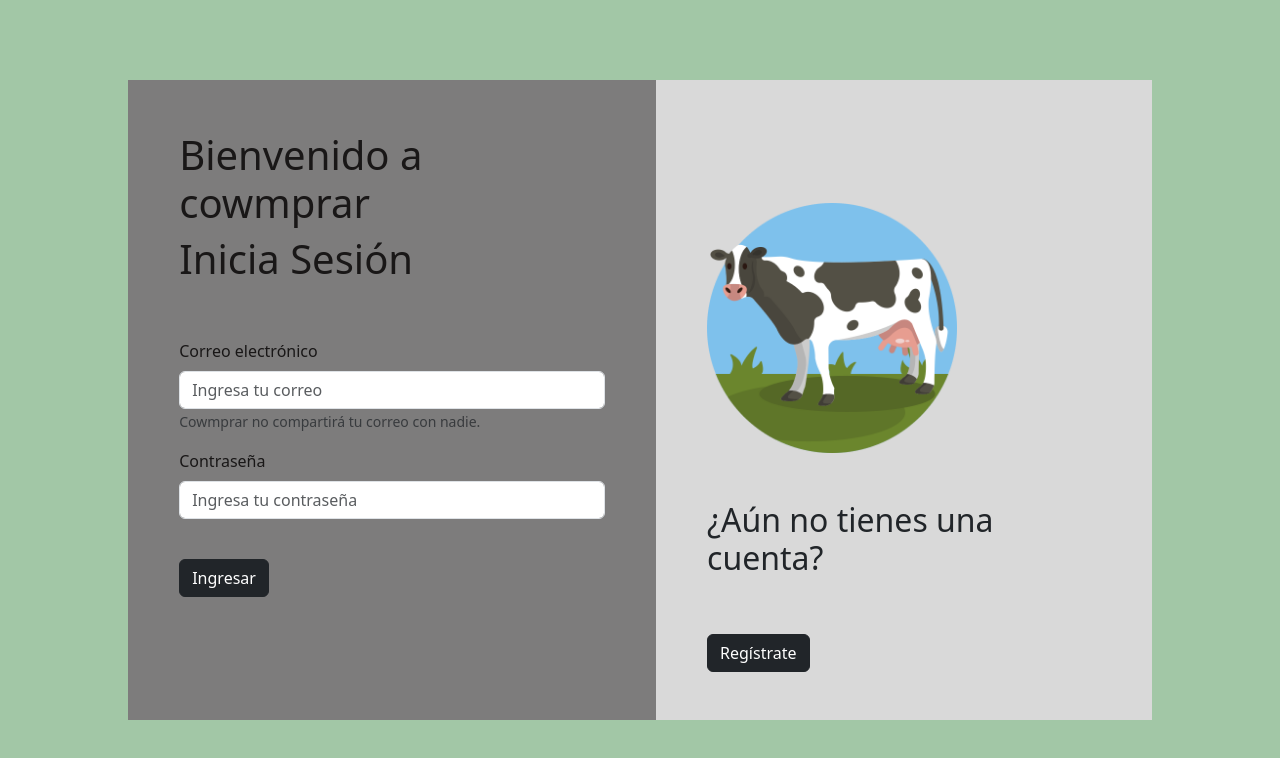
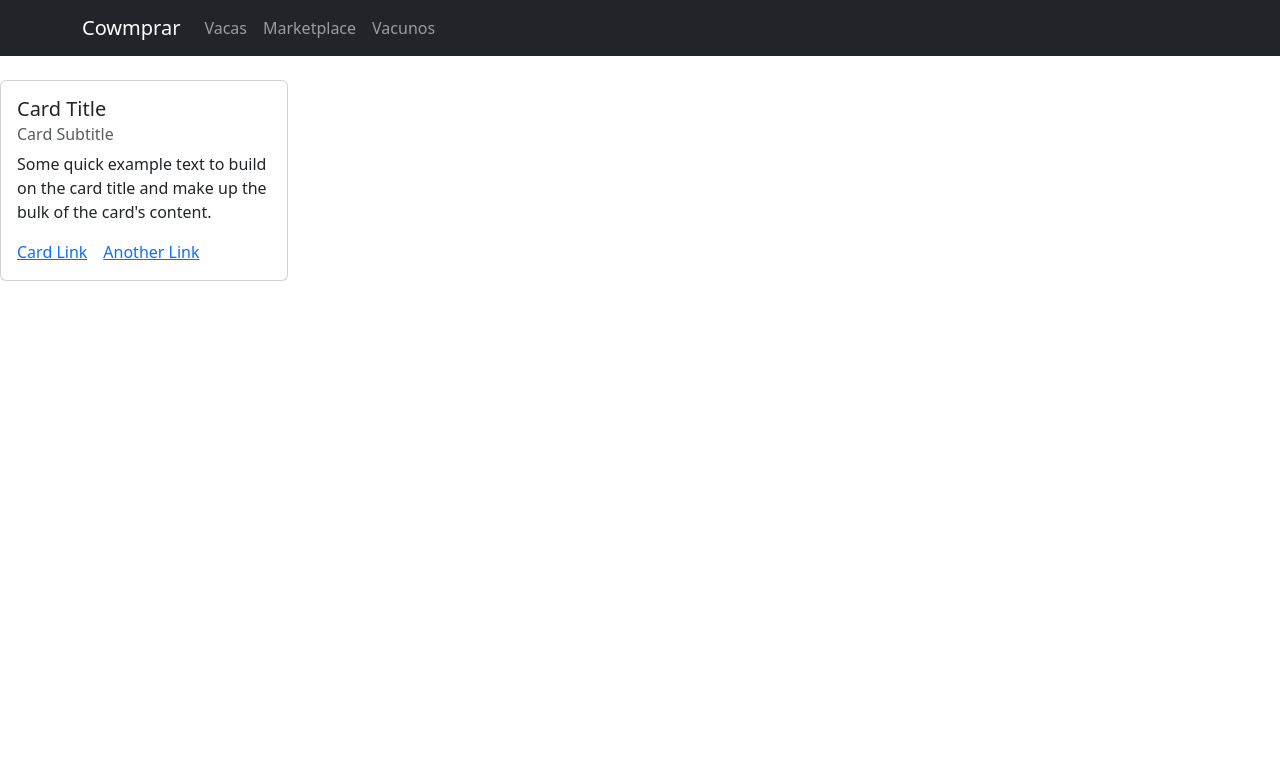
Before and after one commit to Neecs/cowmprar, a React (Vite) app: page / in a window 1280 px wide. Shown: the top 758 px of the page. Built offline with nearby package versions, Linux system fonts and the light colour scheme.

Commit message:
Css Hotfixed POR FIN

```diff
--- a/src/App.jsx
+++ b/src/App.jsx
@@ -7,7 +7,7 @@ function App() {
   return (
     <BrowserRouter>
       <Routes>
-        <Route path="/" element={<Login />} />
+        <Route path="/" element={<MainPage/>} />
         <Route path="/form-example" element={<FormUserRegister />} />
         <Route path="/main-page" element={<MainPage />} />
       </Routes>
--- /dev/null
+++ b/src/components/CowCard.jsx
@@ -0,0 +1,18 @@
+import Card from 'react-bootstrap/Card';
+
+export const CowCard = () => {
+  return (
+    <Card style={{ width: '18rem' }}>
+    <Card.Body>
+      <Card.Title>Card Title</Card.Title>
+      <Card.Subtitle className="mb-2 text-muted">Card Subtitle</Card.Subtitle>
+      <Card.Text>
+        Some quick example text to build on the card title and make up the
+        bulk of the card's content.
+      </Card.Text>
+      <Card.Link href="#">Card Link</Card.Link>
+      <Card.Link href="#">Another Link</Card.Link>
+    </Card.Body>
+  </Card>
+  )
+}
--- /dev/null
+++ b/src/components/CowList.jsx
@@ -0,0 +1,7 @@
+import {CowCard} from './CowCard'
+
+export const CowList = () => {
+  return (
+    <CowCard/>
+  )
+}
--- a/src/components/FormUserRegister.jsx
+++ b/src/components/FormUserRegister.jsx
@@ -9,6 +9,9 @@ import axios from "axios";
 import { Link } from "react-router-dom";
 import { useNavigate } from "react-router-dom";
 import Alert from "react-bootstrap/Alert";
+import Navbar from "react-bootstrap/Navbar";
+import Container from "react-bootstrap/Container";
+import Nav from "react-bootstrap/Nav";
 
 export const FormUserRegister = () => {
   const [validated, setValidated] = useState(false);
@@ -70,7 +73,7 @@ export const FormUserRegister = () => {
   };
 
   return (
-
+    <div className="form-user">
     <div className="form-space">
       <div className="header-title">
         <h4 className="title">Formulario de registro</h4>
@@ -79,15 +82,10 @@ export const FormUserRegister = () => {
       <div className="data">
         <Form noValidate validated={validated} onSubmit={handleSubmit}>
           <Row className="mb-3">
-
             <Form.Group as={Col} md="4" controlId="name">
               <Form.Floating className="mb-3">
-              <Form.Control
-                type="text"
-                placeholder=" "
-                required
-              />
-              <Form.Label >Nombre</Form.Label>
+                <Form.Control type="text" placeholder=" " required />
+                <Form.Label>Nombre</Form.Label>
                 <Form.Control.Feedback type="invalid">
                   Ingrese un Nombre.
                 </Form.Control.Feedback>
@@ -96,12 +94,8 @@ export const FormUserRegister = () => {
 
             <Form.Group as={Col} md="4" controlId="lastName">
               <Form.Floating className="mb-3">
-              <Form.Control
-                type="text"
-                placeholder=" "
-                required
-              />
-              <Form.Label >Apellidos</Form.Label>
+                <Form.Control type="text" placeholder=" " required />
+                <Form.Label>Apellidos</Form.Label>
                 <Form.Control.Feedback type="invalid">
                   Introduce tu apellido.
                 </Form.Control.Feedback>
@@ -130,7 +124,7 @@ export const FormUserRegister = () => {
                   pattern="[0-9]*"
                   required
                 />
-              <Form.Label >Número de identificación</Form.Label>
+                <Form.Label>Número de identificación</Form.Label>
                 <Form.Control.Feedback type="invalid">
                   Introduce un número de identificación correcto.
                 </Form.Control.Feedback>
@@ -160,7 +154,7 @@ export const FormUserRegister = () => {
                   pattern="[0-9]*"
                   required
                 />
-              <Form.Label >Número de telefono</Form.Label>
+                <Form.Label>Número de telefono</Form.Label>
                 <Form.Control.Feedback type="invalid">
                   Ingrese un numero de telefono valido
                 </Form.Control.Feedback>
@@ -176,7 +170,7 @@ export const FormUserRegister = () => {
                   placeholder="example@mail.com"
                   required
                 />
-              <Form.Label >Correo electronico</Form.Label>
+                <Form.Label>Correo electronico</Form.Label>
                 <Form.Control.Feedback type="invalid">
                   Ingrese un correo válido
                 </Form.Control.Feedback>
@@ -185,12 +179,8 @@ export const FormUserRegister = () => {
 
             <Form.Group as={Col} md="4" controlId="password">
               <Form.Floating className="mb-3">
-              <Form.Control
-                type="password"
-                placeholder=" "
-                required
-              />
-              <Form.Label >Contraseña</Form.Label>
+                <Form.Control type="password" placeholder=" " required />
+                <Form.Label>Contraseña</Form.Label>
                 <Form.Control.Feedback type="invalid">
                   Ingrese una contraseña.
                 </Form.Control.Feedback>
@@ -199,12 +189,8 @@ export const FormUserRegister = () => {
 
             <Form.Group as={Col} md="4" controlId="passwordConfirmation">
               <Form.Floating className="mb-3">
-              <Form.Control
-                type="password"
-                placeholder=" "
-                required
-              />
-              <Form.Label >Confirmar contraseña</Form.Label>
+                <Form.Control type="password" placeholder=" " required />
+                <Form.Label>Confirmar contraseña</Form.Label>
                 <Form.Control.Feedback type="invalid">
                   Las contraseñas no coinciden.
                 </Form.Control.Feedback>
@@ -239,7 +225,7 @@ export const FormUserRegister = () => {
           )}
         </Form>
       </div>
-
+    </div>
     </div>
   );
 };
--- a/src/components/Login.jsx
+++ b/src/components/Login.jsx
@@ -41,7 +41,7 @@ export const Login = () => {
   };
 
   return (
-    <div className="container">
+    <div className="login-page">
       <div className="login-space">
         <h1>Bienvenido a cowmprar</h1>
         <h1>Inicia Sesión</h1>
--- a/src/components/MainPage.jsx
+++ b/src/components/MainPage.jsx
@@ -1,8 +1,25 @@
+import Container from 'react-bootstrap/Container';
+import Nav from 'react-bootstrap/Nav';
+import Navbar from 'react-bootstrap/Navbar';
+import { CowList } from './CowList';
+import 'bootstrap/dist/css/bootstrap.min.css';
+
+
 export const MainPage = () => {
   return (
     <>
-    <h1>Login correcto</h1>
-    <img src="/src/assets/cow-correct.jpg" alt="" />
-    </>
+    <Navbar bg="dark" data-bs-theme="dark">
+        <Container>
+          <Navbar.Brand href="#home">Cowmprar</Navbar.Brand>
+          <Nav className="me-auto">
+            <Nav.Link href="#home">Vacas</Nav.Link>
+            <Nav.Link href="#features">Marketplace</Nav.Link>
+            <Nav.Link href="#pricing">Vacunos</Nav.Link>
+          </Nav>
+        </Container>
+      </Navbar>
+      <br />
+      <CowList/>
+      </>
   )
 }
--- a/src/styles/formNewUser.css
+++ b/src/styles/formNewUser.css
@@ -1,3 +1,11 @@
+.form-user{
+   display: flex;
+   height: 100vh;
+   width: 100vw;
+   background-color: #a2c7a6;
+   margin-top: 0vh;
+}
+
 .form-space {
    display: flex;
    flex-direction: column;
--- a/src/styles/login.css
+++ b/src/styles/login.css
@@ -1,13 +1,10 @@
-.container {
-  width: 100vw;
-  max-width: 80vw;
-  margin: 0 auto;
+.login-page {
    display: flex;
    justify-content: center;
    align-items: center;
    height: 100vh;
+   width: 100vw;
    background-color: #a2c7a6;
-  padding: 0;
  }
 
  .login-space
@@ -20,12 +17,3 @@
    background-color: #7D7C7C;
    color: #191717;
  }
-
-
- body {
-  background-color: #a2c7a6;
-  margin: 0;
-  padding: 0;
-  height: 100vh;
-  width: 100vw;
-}
--- /dev/null
+++ b/src/styles/mainPage.css
@@ -0,0 +1,3 @@
+.container {
+    background-color: aqua !important;
+  }
```
Lines whose indentation alone changed are shown as unchanged.
